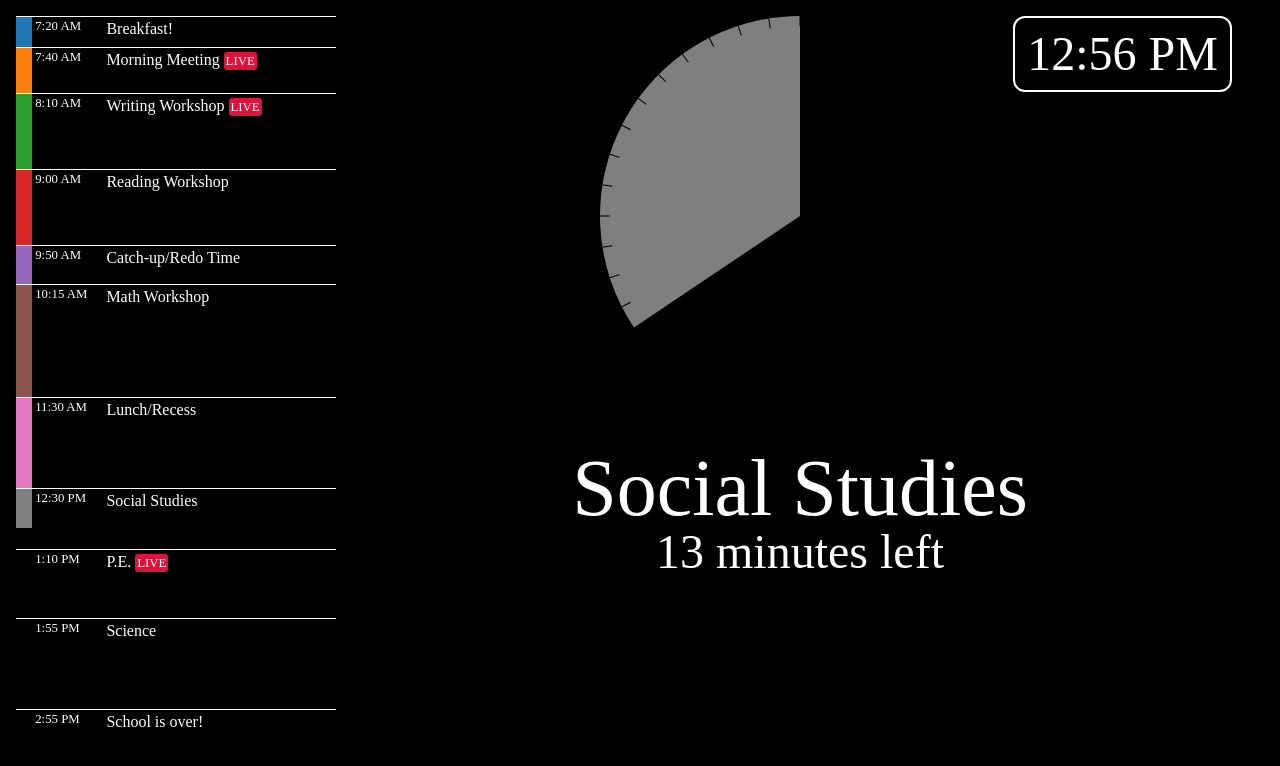
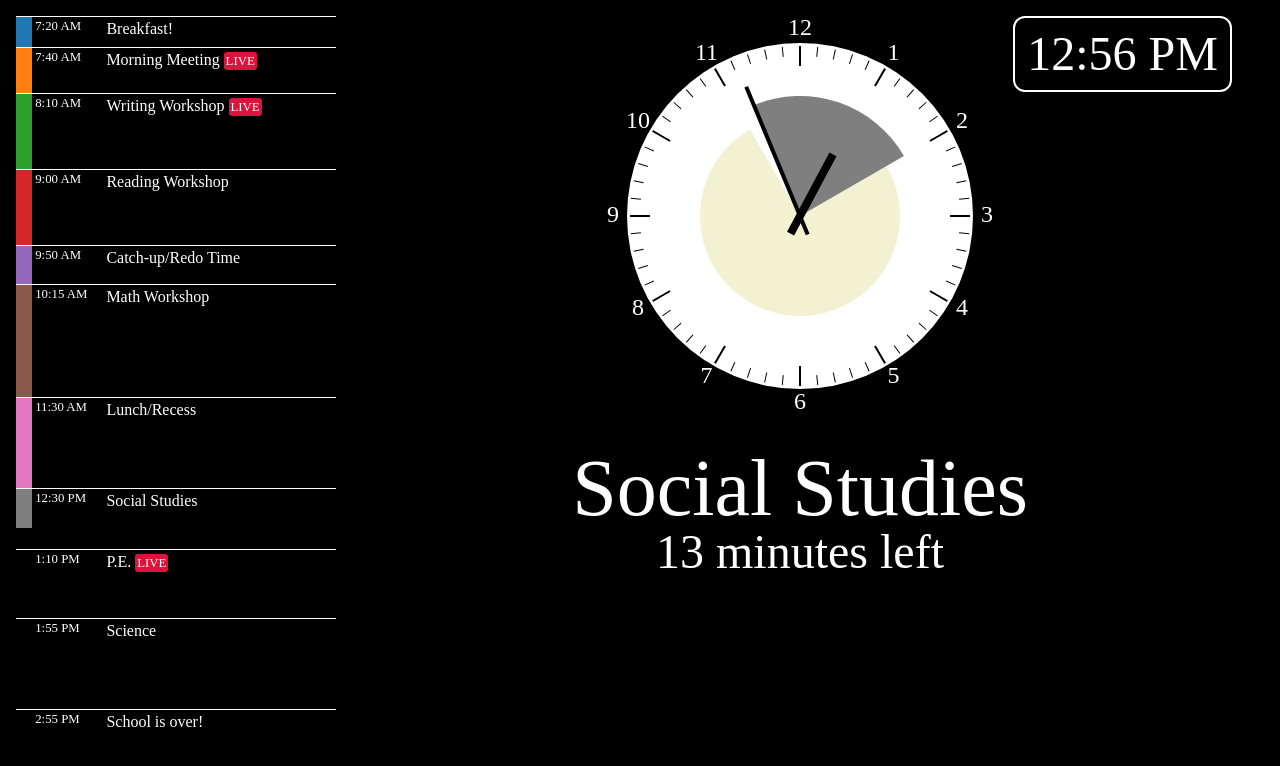
Before and after one commit to fluggo/jude-time, a Next.js app: page / in a window 1280 px wide. Shown: the top 766 px of the page. Built offline with nearby package versions, Linux system fonts and the light colour scheme.

Commit message:
Reformat as clock with sweeping arcs to show time left against actual time

```diff
--- a/pages/index.tsx
+++ b/pages/index.tsx
@@ -1,10 +1,18 @@
 import * as d3shape from 'd3-shape';
 import * as d3scaleChromatic from 'd3-scale-chromatic';
 import React, { useState, useEffect, useMemo } from 'react';
-import { DateTime, Duration } from 'luxon';
+import { DateTime, Duration, DurationUnit } from 'luxon';
 
 function fromTime(time: string): DateTime {
   return DateTime.fromFormat(time, 'h:mm a', { zone: 'local' });
+}
+
+function floorTime(time: DateTime, interval: DurationUnit) {
+  return time.plus(0).startOf(interval);
+}
+
+function ceilTime(time: DateTime, interval: DurationUnit) {
+  return time.plus(Duration.fromObject({[interval]: 1})).startOf(interval);
 }
 
 interface ScheduleEntry<DateType extends string | DateTime> {
@@ -105,30 +113,58 @@ function Schedule({schedule, time}: {schedule: ScheduleEntry<DateTime>[], time:
   </>;
 }
 
-function Timer({schedule, currentEntryIndex, currentTime}: {schedule: ScheduleEntry<DateTime>[], currentEntryIndex: number, currentTime: DateTime}) {
+const SECONDS_PER_HOUR = 60 * 60;
+const SECONDS_PER_HALF_DAY = 12 * SECONDS_PER_HOUR;
+
+const SMALL_TICKS = new Array(60).fill(0).map((_, i) => 360 * i / 60);
+const LARGE_TICKS = new Array(12).fill(0).map((_, i) => 360 * i / 12);
+
+function clockMinutePosition(time: DateTime, basis?: DateTime): number {
+  basis = floorTime(basis ?? time, 'hour');
+  const minuteHandSeconds = time.diff(basis).as('second');
+  return minuteHandSeconds / SECONDS_PER_HOUR;
+}
+
+function Timer({schedule, currentEntryIndex, currentTime, showNext}: {schedule: ScheduleEntry<DateTime>[], currentEntryIndex: number, currentTime: DateTime, showNext: boolean}) {
   const currentEntry = schedule[currentEntryIndex];
 
   const startTime = currentEntry.startTime;
   const targetTime = (currentEntryIndex + 1) < schedule.length ? schedule[currentEntryIndex + 1].startTime : null;
+  const nextEntryTargetTime = (currentEntryIndex + 2) < schedule.length ? schedule[currentEntryIndex + 2].startTime : null;
 
   const totalTime = targetTime ? targetTime.diff(startTime) : null;
   const usedTime = currentTime.diff(startTime);
 
   const arc = d3shape.arc()
-    .innerRadius(0)
-    .outerRadius(200)
-    .startAngle(2 * Math.PI * usedTime.milliseconds / (totalTime ? totalTime.milliseconds : 1))
-    .endAngle(2 * Math.PI) as any;
+    .innerRadius(0) as any;
 
   const minutes = Math.floor(totalTime?.as('minutes') ?? 0);
-  const ticks = useMemo(() => new Array(minutes).fill(0).map((_, i) => 360 * i / minutes), [minutes]);
+
+  const minuteHand = clockMinutePosition(currentTime);
+  const hourHandSeconds = currentTime.diff(floorTime(currentTime, 'day')).as('second');
+
+  const CLOCK_RADIUS = 170;
+  const TEXT_RADIUS = 187;
 
   return <>
-    <svg width="400" height="400" id="timer">
+    <svg width="400" height="400" viewBox="0 0 400 400" id="timer">
       <g transform="translate(200, 200)">
-        <path fill={entryColor(currentEntryIndex)} d={arc()}></path>
-        <g>{ticks.map((rot, i) =>
-          <g key={i} transform={`rotate(${rot})`}><line stroke="black" y1="-200" y2="-190"></line></g>
+        {/* <path fill={entryColor(currentEntryIndex)} d={arc()}></path> */}
+        <circle cx="0" cy="0" r={CLOCK_RADIUS + 3} fill="white"></circle>
+        { (nextEntryTargetTime && targetTime) ?
+          <path opacity="0.2" fill={entryColor(currentEntryIndex + 1)} d={arc({outerRadius: 100, startAngle: 2 * Math.PI * clockMinutePosition(targetTime, startTime), endAngle: 2 * Math.PI * clockMinutePosition(nextEntryTargetTime, startTime)})}></path> : null }
+        { targetTime ?
+          <path fill={entryColor(currentEntryIndex)} d={arc({outerRadius: 120, startAngle: 2 * Math.PI * clockMinutePosition(currentTime, startTime), endAngle: 2 * Math.PI * clockMinutePosition(targetTime, startTime)})}></path> : null }
+        <g>{SMALL_TICKS.map((rot, i) =>
+          <line key={i} transform={`rotate(${rot})`} stroke="black" y1={CLOCK_RADIUS} y2={CLOCK_RADIUS - 10}></line>
+        )}</g>
+        <g>{LARGE_TICKS.map((rot, i) =>
+          <line key={i} transform={`rotate(${rot})`} stroke="black" stroke-width="2" y1={CLOCK_RADIUS} y2={CLOCK_RADIUS - 20}></line>
+        )}</g>
+        <line transform={`rotate(${360 * minuteHand})`} stroke="black" strokeWidth="4" y1="20" y2={-(CLOCK_RADIUS - 30)}></line>
+        <line transform={`rotate(${360 * hourHandSeconds / SECONDS_PER_HALF_DAY})`} stroke="black" strokeWidth="8" y1="20" y2={-(CLOCK_RADIUS - 100)}></line>
+        <g>{LARGE_TICKS.map((_, i) =>
+          <text fill="white" x={TEXT_RADIUS * Math.sin(2 * Math.PI * i / 12)} y={TEXT_RADIUS * -Math.cos(2 * Math.PI * i / 12)} fontSize="1.5rem" textAnchor="middle" dominantBaseline="middle">{i == 0 ? 12 : i}</text>
         )}</g>
       </g>
     </svg>
@@ -168,19 +204,21 @@ function HomePage() {
     }
   });
 
+  const showNext = remainingTime && (+remainingTime < +NEXT_UP_TIME) || false;
+
   return <>
     <div id="clock">{currentTime.toFormat('h:mm a')}</div>
 
     <div id="app-container">
       <div id="schedule-pane"><Schedule schedule={schedule} time={currentTime}></Schedule></div>
       <div id="timer-pane">
-        <Timer schedule={schedule} currentEntryIndex={currentEntryIndex} currentTime={currentTime}></Timer>
+        <Timer schedule={schedule} currentEntryIndex={currentEntryIndex} currentTime={currentTime} showNext={showNext}></Timer>
 
         { remainingTime ?
           <>
             <div id="current-activity"><ScheduleEntryName entry={currentEntry}></ScheduleEntryName></div>
             <div id="time-left"><RemainingTime duration={remainingTime}></RemainingTime></div>
-            { (+remainingTime < +NEXT_UP_TIME) ?
+            { showNext ?
               <p id="next-up"><span style={{color: entryColor(currentEntryIndex + 1)}}>⬤</span> Next up: <ScheduleEntryName entry={schedule[currentEntryIndex + 1]}></ScheduleEntryName></p> :
               null }
           </> :
```
